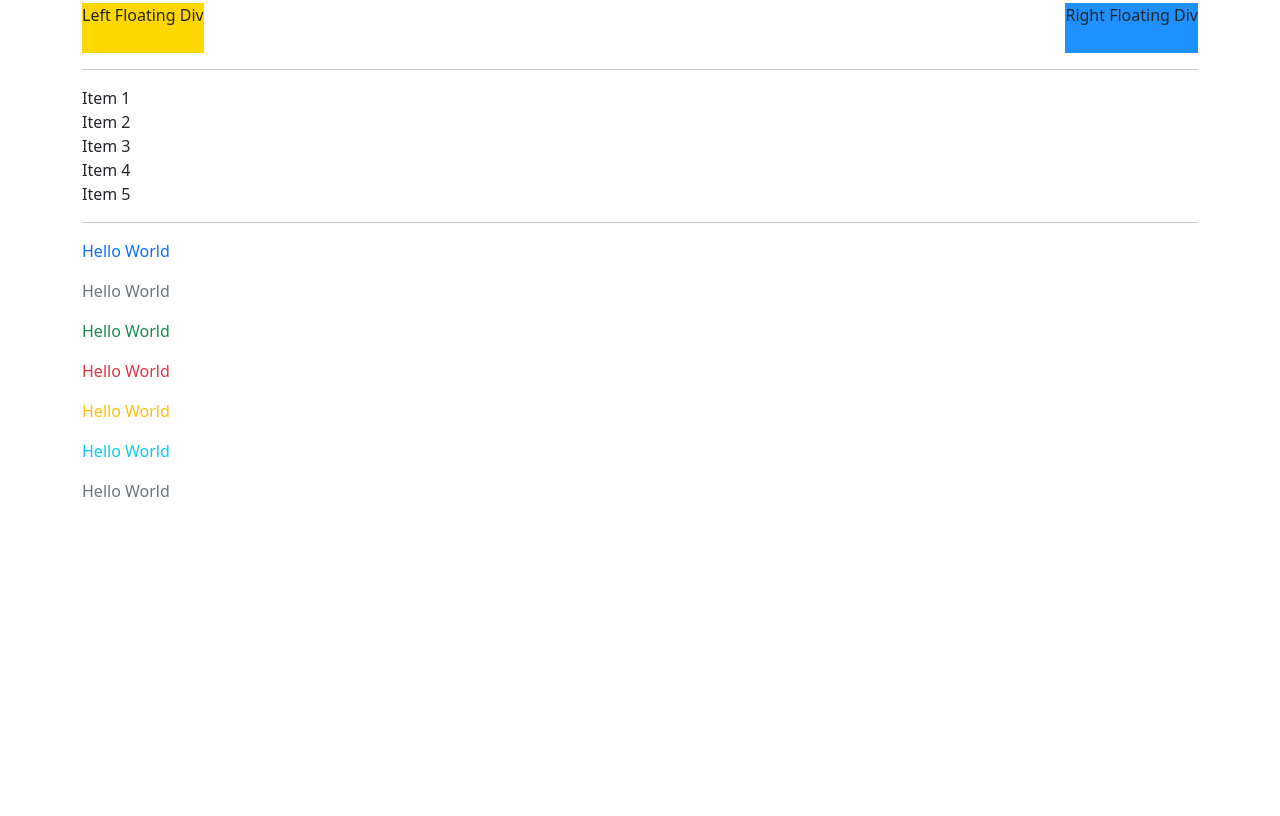
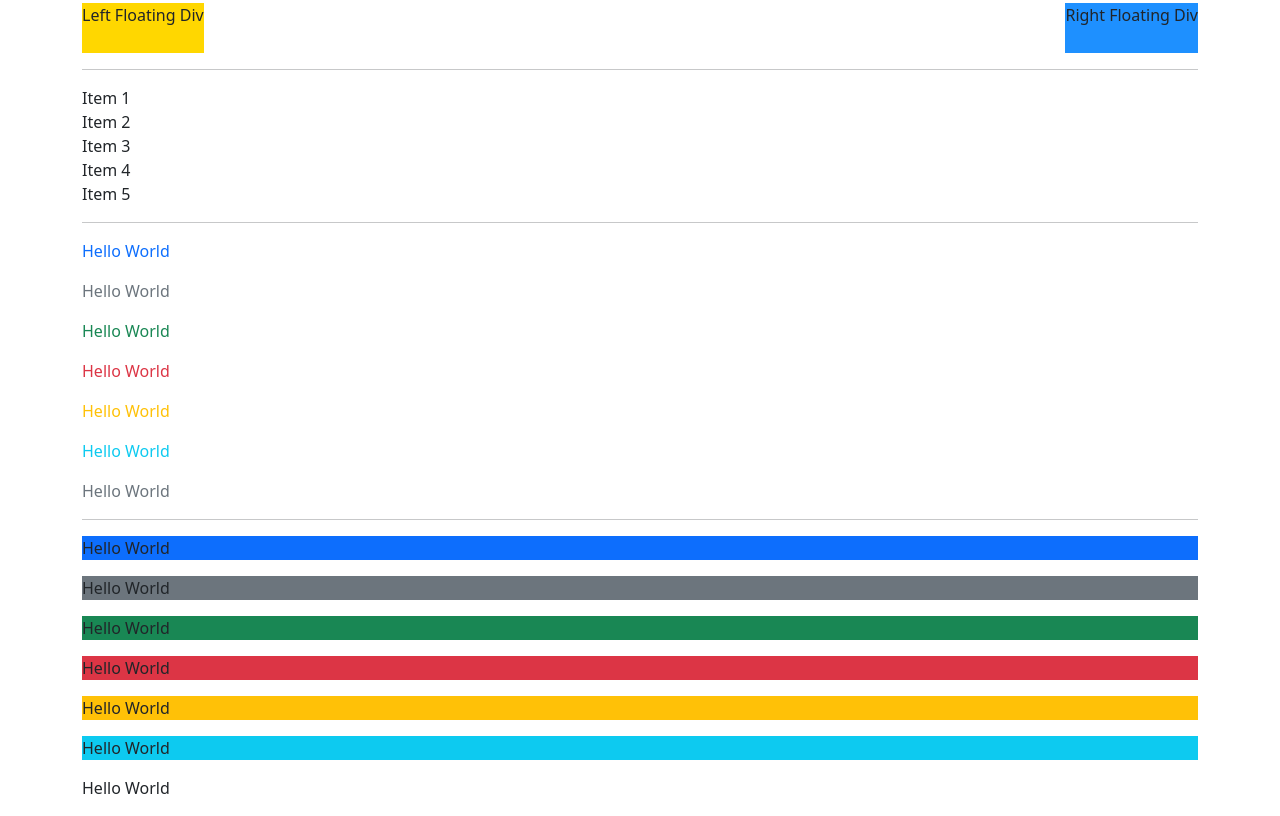
Before and after one commit to codewithz/saib-bootstrap, a plain HTML site: page index.html in a window 1280 px wide. Shown: the part 507-1323 px from the top of the page. Before the commit the page ends 1026 px from the top, so only its background shows below. Drawn offline with nearby package versions, Linux system fonts and the light colour scheme.

Commit message:
Colors more

```diff
--- a/index.html
+++ b/index.html
@@ -108,6 +108,17 @@
       <p class="text-info">Hello World</p>
       <p class="text-muted">Hello World</p>
 
+      <hr>
+
+      <p class="bg-primary">Hello World</p>
+      <p class="bg-secondary">Hello World</p>
+      <p class="bg-success">Hello World</p>
+      <p class="bg-danger">Hello World</p>
+      <p class="bg-warning">Hello World</p>
+      <p class="bg-info">Hello World</p>
+      <p class="bg-muted">Hello World</p>
+
+
     </div>
   </body>
 </html>
```
